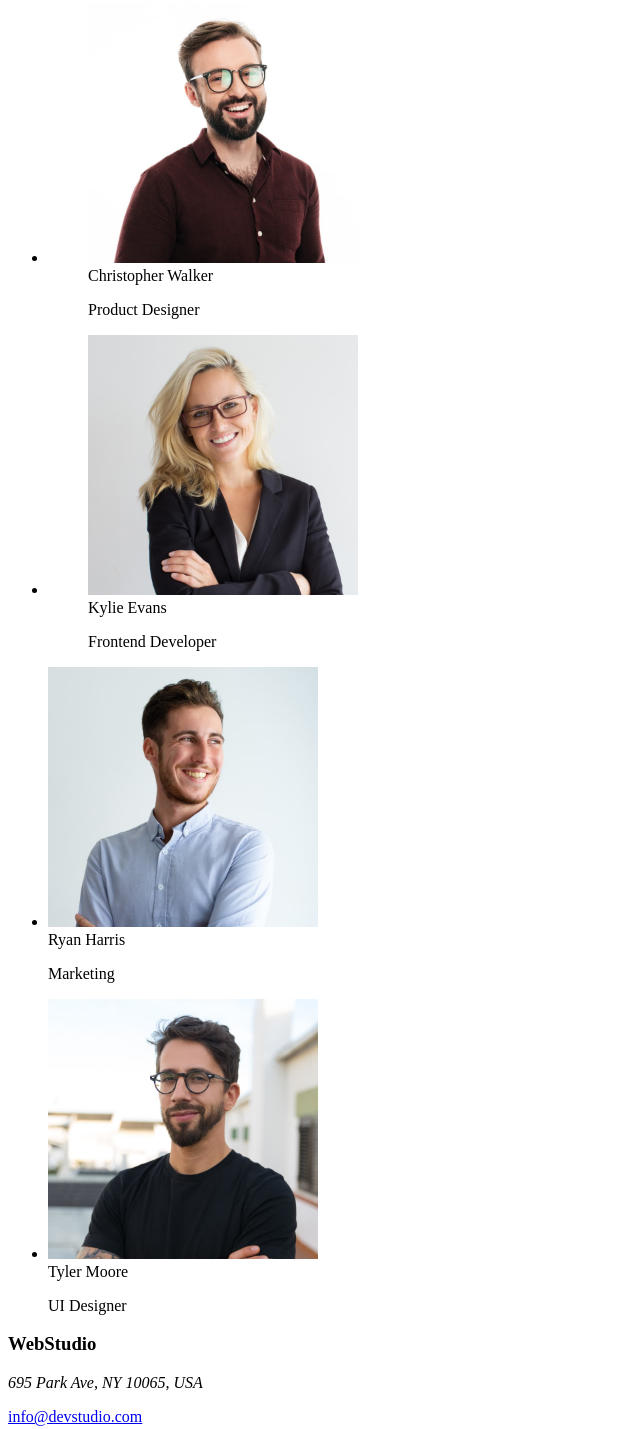
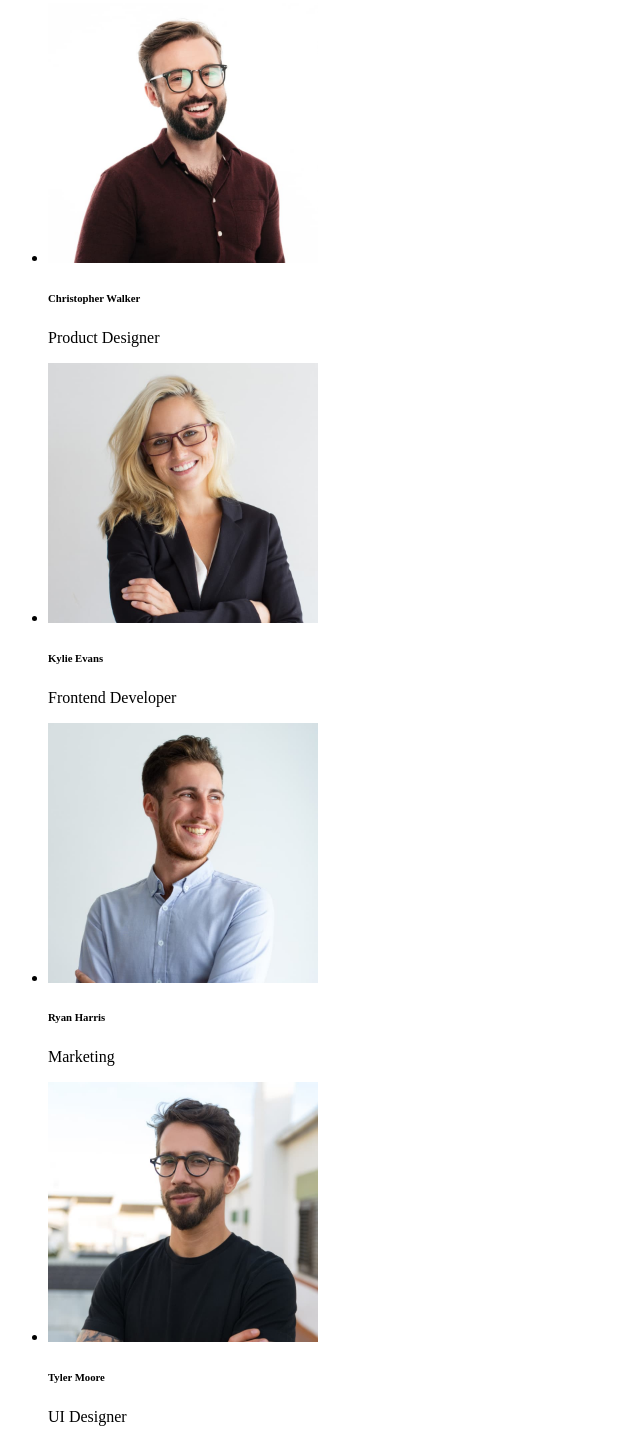
Before and after one commit to mariusn77/goit-markup-hw-01, a plain HTML site: page index.html in a window 1280 px wide. Shown: the part 992-2421 px from the top of the page, without its empty margins (0-640 px from the left). Drawn offline with Linux system fonts and the light colour scheme.

Commit message:
Update index.html

```diff
--- a/index.html
+++ b/index.html
@@ -13,11 +13,11 @@
                     <li><a href="Portfolio">Portfolio</a></li>
                     <li><a href="Contacts">Contacts</a></li>
                 </ul>
+            </nav>
                 <ul>
                     <li><a href="mailto:info@devstudio.com">info@devstudio.com</a></li>
                     <li><a href="tel:+12127724150">+1 212-772-4150</a></li>
                 </ul>
-            </nav>
         </header>
             <main>
                 <section>
@@ -55,27 +55,24 @@
                     <div>
                         <ul>
                             <li>
-                            <figure>
                                 <img width="270" src="images/team-member1.jpg" alt="Christopher Walker">
-                                <figcaption>Christopher Walker</figcaption>
+                                    <h6>Christopher Walker</h6>
                                     <p>Product Designer</p>
-                            </figure>
                             </li>
                             <li>
-                            <figure>
                                 <img width="270" src="images/team-member2.jpg" alt="Kylie Evans">
-                                <figcaption>Kylie Evans</figcaption>
+                                    <h6>Kylie Evans</h6>
                                     <p>Frontend Developer</p>
-                            </figure>
+
                             </li>
                             <li>
                                 <img width="270" src="images/team-member3.jpg" alt="Ryan Harris">
-                            <figcaption>Ryan Harris</figcaption>
+                                    <h6>Ryan Harris</h6>
                                     <p>Marketing</p>
                             </li>
                             <li>
                                 <img width="270" src="images/team-member4.jpg" alt="Tyler Moore">
-                            <figcaption>Tyler Moore</figcaption>
+                                    <h6>Tyler Moore</h6>
                                     <p>UI Designer</p>
                             </li>
                         </ul>
```
Lines whose indentation alone changed are shown as unchanged.
